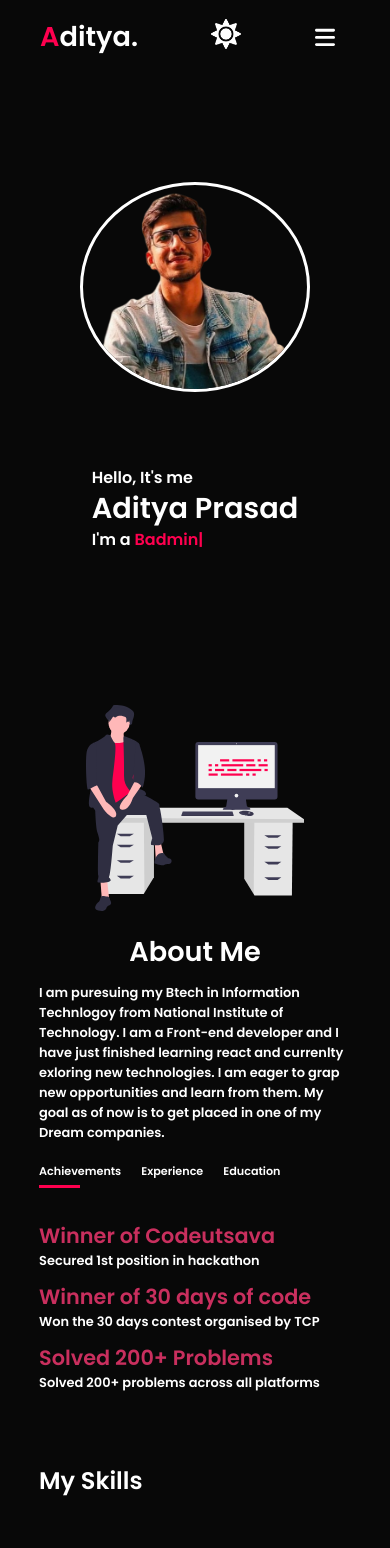
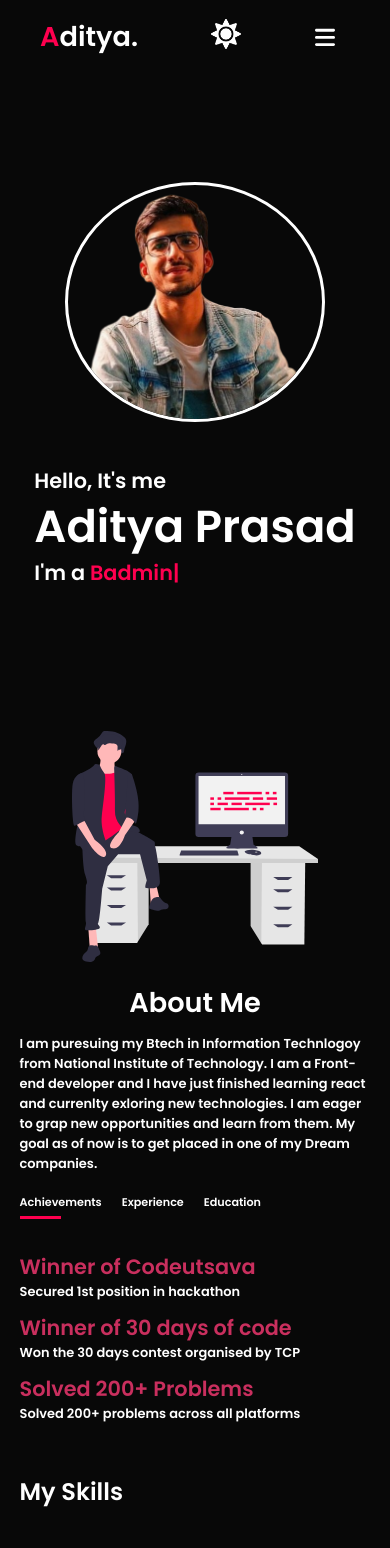
Before and after one commit to adityaprasad-op/Portfolio, a React (Create React App) app: page / in a window 390 px wide. Shown: the top 1548 px of the page. Built offline with nearby package versions, Linux system fonts and the light colour scheme.

Commit message:
more responsive

```diff
--- a/src/components/Header/Header.css
+++ b/src/components/Header/Header.css
@@ -1,5 +1,5 @@
 .container{
-    padding: 10px 10%;
+    padding: 0px 5%;
 }
 
 #header{
@@ -286,11 +286,11 @@ nav ul{
         border-color: var(--primary-color);
     }
     .header-text h3{
-        font-size: 1rem;
+        font-size: 1.3rem;
     }
 
     .header-text h1{
-        font-size: 1.8rem;
+        font-size: 2.8rem;
     }
     .logo h1{
         font-size: 1.7rem;
@@ -309,8 +309,8 @@ nav ul{
         margin-top: 53px;
     }
     .imgbox img{
-        height: 210px;
-        width: 230px;
+        height: 240px;
+        width: 260px;
         border-radius: 50%;
         border: var(--primary-color);
         border-width: 118px;
```
